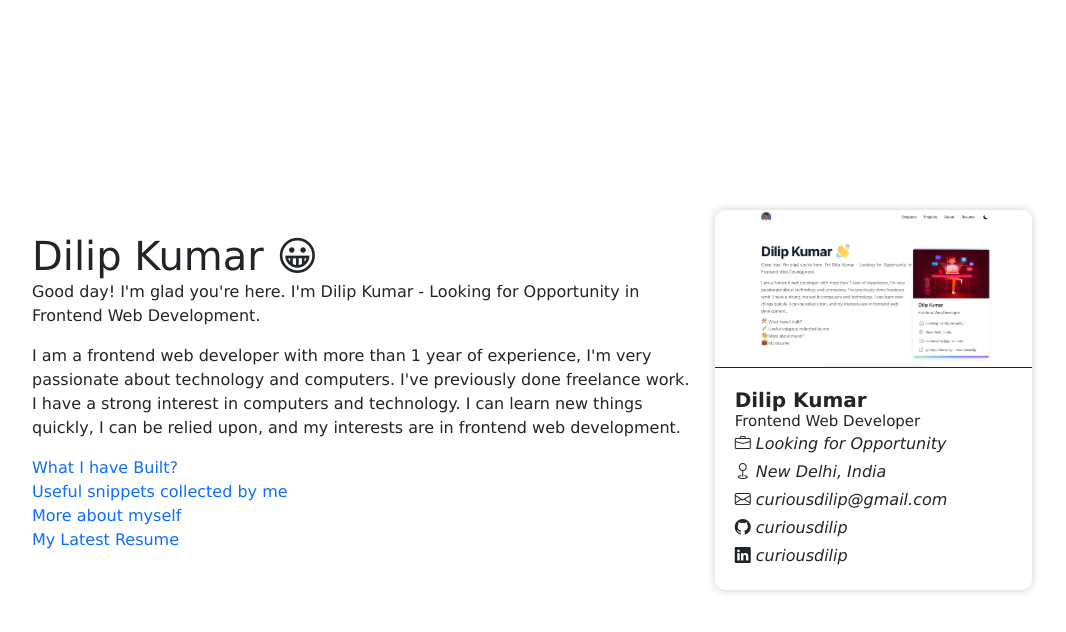
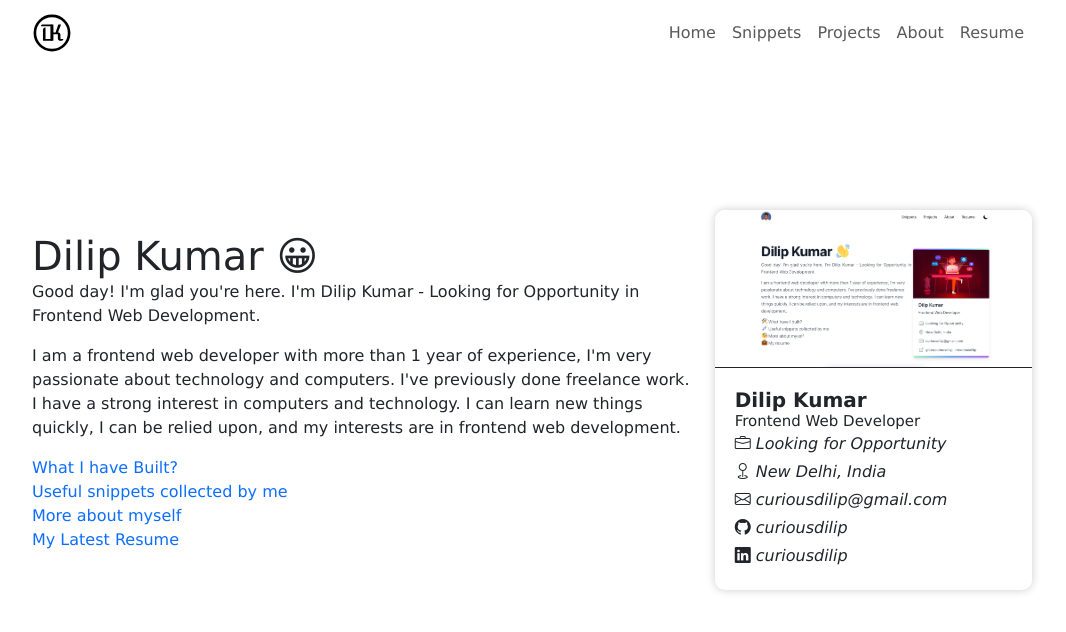
Before and after one commit to curiousdilip/website2023, a Next.js app: page / in a window 1280 px wide. Shown: the top 632 px of the page, without its empty margins (108-1174 px from the left). Built offline with nearby package versions, Linux system fonts and the light colour scheme.

Commit message:
header added

```diff
--- /dev/null
+++ b/app/components/Header.jsx
@@ -0,0 +1,93 @@
+"use client"
+import React from 'react'
+import { useEffect, useState } from "react";
+import { useRouter } from 'next/navigation';
+import classnames from 'classnames';
+import Image from 'next/image';
+import Link from 'next/link'; // Import Link from Next.js
+
+import logoDark from "../../public/logo-black.svg"
+import logoLight from "../../public/logo-white.svg"
+
+const Header = () => {
+    const router = useRouter();
+
+    useEffect(() => {
+        require("bootstrap/dist/js/bootstrap.bundle.min.js");
+    }, []);
+
+    const [scrolled, setScrolled] = useState(false);
+
+    const handleScroll = () => {
+        setScrolled(window.scrollY > 10);
+    };
+
+    useEffect(() => {
+        window.addEventListener('scroll', handleScroll);
+
+        return () => {
+            window.removeEventListener('scroll', handleScroll);
+        };
+    }, []);
+
+    const scroll = classnames({
+        'scrolled': scrolled,
+    });
+
+    const isActive = (pathname) => {
+        return router.pathname === pathname ? 'active' : '';
+    };
+
+    const logoImage = scrolled ? logoLight : logoDark;
+
+    return (
+        <header className={scroll}>
+            <nav className="navbar navbar-expand-lg fixed-top">
+                <div className="container">
+                    <Link href="/" className="navbar-brand">
+                        <Image
+                            src={logoImage}
+                            alt="Dilip Logo"
+                            width={40}
+                            height={40}
+                        />
+                    </Link>
+                    <button className="navbar-toggler" type="button" data-bs-toggle="collapse" data-bs-target="#main-header" aria-controls="main-header" aria-expanded="false" aria-label="Toggle navigation">
+                        <span className="navbar-toggler-icon"></span>
+                    </button>
+                    <div className="collapse navbar-collapse" id="main-header">
+                        <ul className="navbar-nav ms-auto mb-2 mb-lg-0">
+                            <li className={`nav-item ${isActive('/')}`}>
+                                <Link href="/" className='nav-link'>
+                                    Home
+                                </Link>
+                            </li>
+                            <li className={`nav-item ${isActive('/snippets')}`}>
+                                <Link href="/snippets" className="nav-link">
+                                    Snippets
+                                </Link>
+                            </li>
+                            <li className={`nav-item ${isActive('/projects')}`}>
+                                <Link href="/projects" className="nav-link">
+                                    Projects
+                                </Link>
+                            </li>
+                            <li className={`nav-item ${isActive('/about')}`}>
+                                <Link href="/about" className="nav-link">
+                                    About
+                                </Link>
+                            </li>
+                            <li className={`nav-item ${isActive('/resume')}`}>
+                                <Link href="/resume" className="nav-link">
+                                    Resume
+                                </Link>
+                            </li>
+                        </ul>
+                    </div>
+                </div>
+            </nav>
+        </header>
+    )
+}
+
+export default Header
--- a/app/layout.jsx
+++ b/app/layout.jsx
@@ -1,7 +1,10 @@
+
 import Script from 'next/script'
 import './global.css'
 import "bootstrap/dist/css/bootstrap.min.css";
 import 'bootstrap-icons/font/bootstrap-icons.css';
+import Header from './components/Header';
+
 export const metadata = {
   title: {
     default: "Dilip Kumar | Frontend Web Developer",
@@ -77,7 +80,9 @@ export default function RootLayout({ children }) {
           })
         }}
       />
-      <body>{children}</body>
+      <body>
+        <Header />
+        {children}</body>
     </html>
   )
 }
--- a/package.json
+++ b/package.json
@@ -11,6 +11,7 @@
   "dependencies": {
     "bootstrap": "^5.3.1",
     "bootstrap-icons": "^1.11.0",
+    "classnames": "^2.3.2",
     "next": "13.4.19",
     "react": "18.2.0",
     "react-dom": "18.2.0"
```
Also changed, not shown: 1 other file (tests, documents, lock files or other folders).
